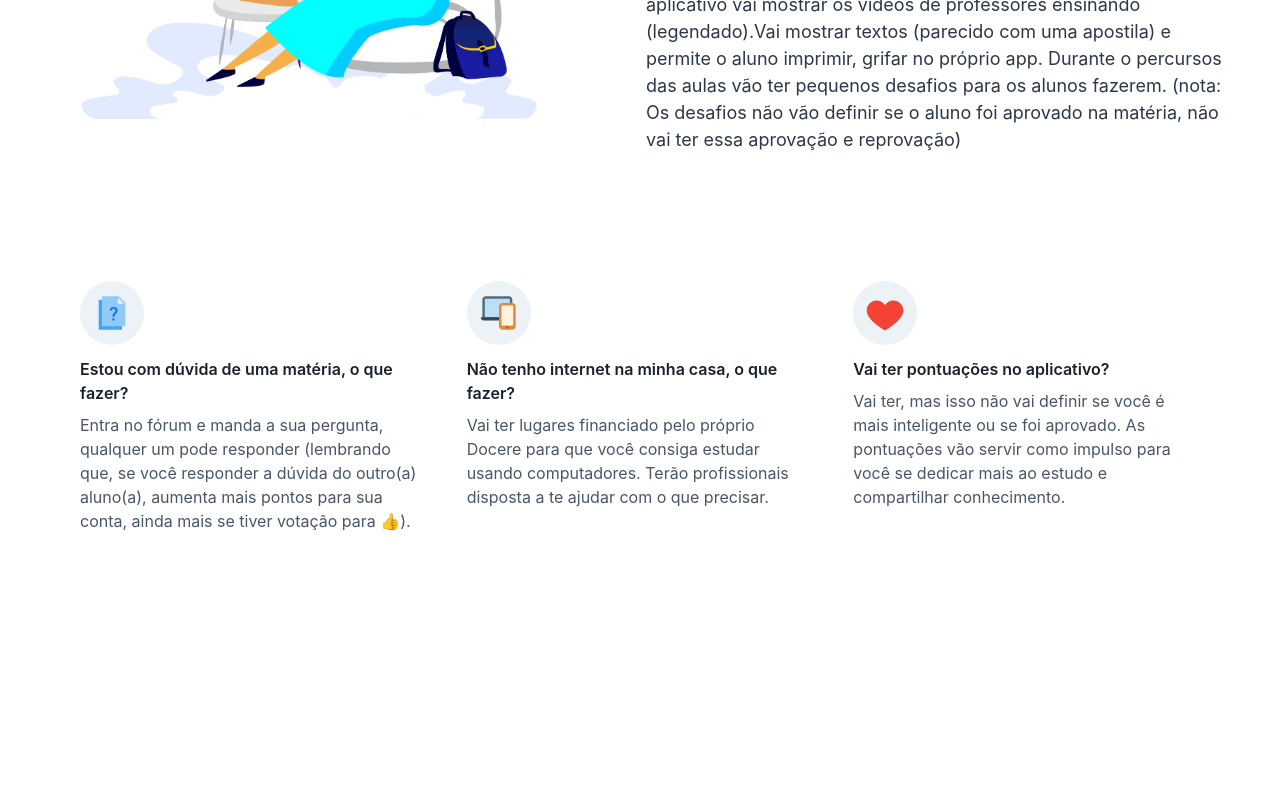
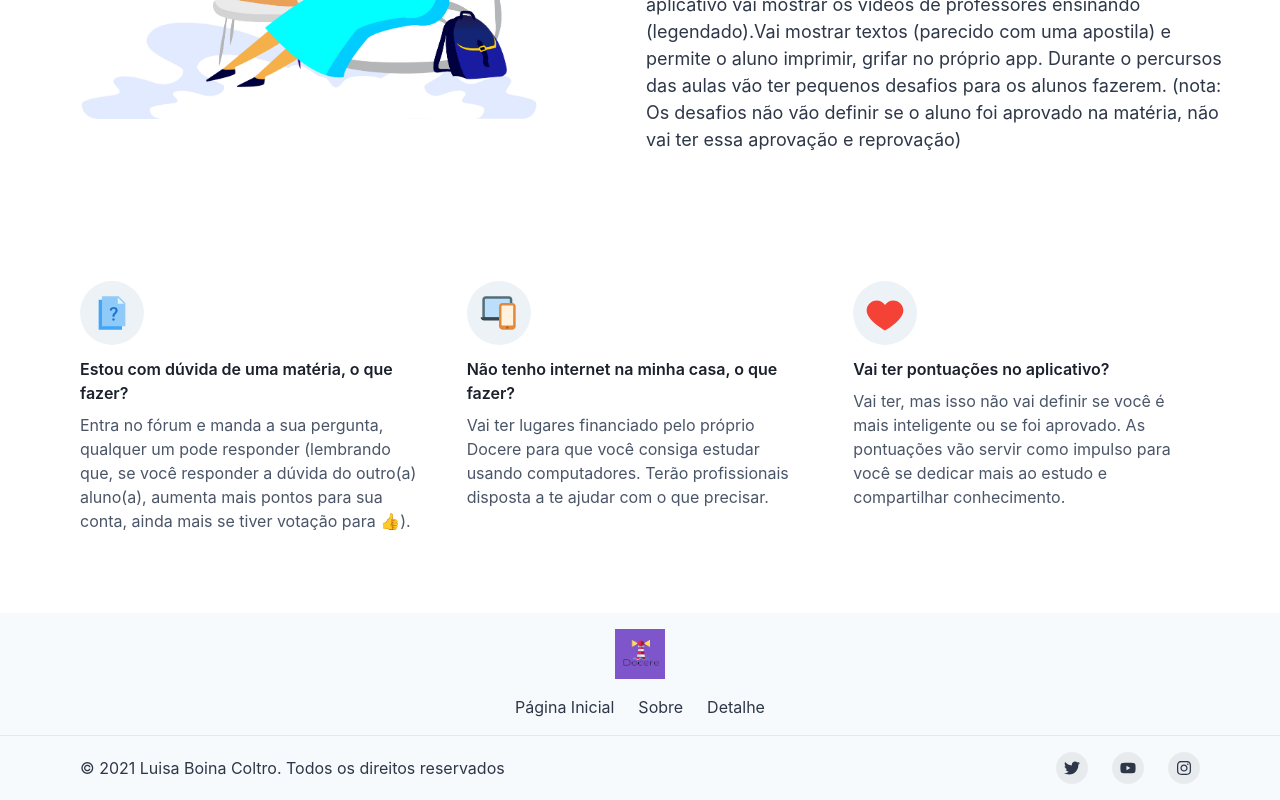
Before and after one commit to LuhBC-pixel/Docere, a Next.js app: page / in a window 1280 px wide. Shown: the part 1180-1980 px from the top of the page. Before the commit the page ends 1793 px from the top, so only its background shows below. Built offline with nearby package versions, Linux system fonts and the light colour scheme.

Commit message:
create footer

```diff
--- a/src/components/Footer.tsx
+++ b/src/components/Footer.tsx
@@ -1,3 +1,68 @@
-const Footer = () => {}
+import Image from 'next/image';
+import {
+  Box,
+  Container,
+  Link,
+  Stack,
+  Text,
+  useColorModeValue,
+} from '@chakra-ui/react';
+import { FaInstagram, FaTwitter, FaYoutube } from 'react-icons/fa';
+import FooterSocialButton from './Footer/FooterSocialButton';
+import Logo from '../assets/Docere-logo.png';
+
+const Footer = () => {
+  return (
+    <Box
+      bg={useColorModeValue('gray.50', 'gray.900')}
+      color={useColorModeValue('gray.700', 'gray.200')}
+    >
+      <Container
+        as={Stack}
+        maxW={'6xl'}
+        py={4}
+        spacing={4}
+        justify={'center'}
+        align={'center'}
+      >
+        <Image src={Logo} width={50} height={50} />
+        <Stack direction={'row'} spacing={6}>
+          <Link href={'#'}>Página Inicial</Link>
+          <Link href={'#about'}>Sobre</Link>
+          <Link href={'#details'}>Detalhe</Link>
+        </Stack>
+      </Container>
+
+      <Box
+        borderTopWidth={1}
+        borderStyle={'solid'}
+        borderColor={useColorModeValue('gray.200', 'gray.700')}
+      >
+        <Container
+          as={Stack}
+          maxW={'6xl'}
+          py={4}
+          direction={{ base: 'column', md: 'row' }}
+          spacing={4}
+          justify={{ base: 'center', md: 'space-between' }}
+          align={{ base: 'center', md: 'center' }}
+        >
+          <Text>© 2021 Luisa Boina Coltro. Todos os direitos reservados</Text>
+          <Stack direction={'row'} spacing={6}>
+            <FooterSocialButton label={'Twitter'} href={'#'}>
+              <FaTwitter />
+            </FooterSocialButton>
+            <FooterSocialButton label={'YouTube'} href={'#'}>
+              <FaYoutube />
+            </FooterSocialButton>
+            <FooterSocialButton label={'Instagram'} href={'#'}>
+              <FaInstagram />
+            </FooterSocialButton>
+          </Stack>
+        </Container>
+      </Box>
+    </Box>
+  );
+};
 
 export default Footer;
--- /dev/null
+++ b/src/components/Footer/FooterSocialButton.tsx
@@ -0,0 +1,36 @@
+import { ReactNode } from 'react';
+import {  chakra, useColorModeValue, VisuallyHidden } from '@chakra-ui/react';
+
+const FooterSocialButton = ({
+  children,
+  label,
+  href,
+}: {
+  children: ReactNode;
+  label: string;
+  href: string;
+}) => {
+  return (
+    <chakra.button
+      bg={useColorModeValue('blackAlpha.100', 'whiteAlpha.100')}
+      rounded={'full'}
+      w={8}
+      h={8}
+      cursor={'pointer'}
+      as={'a'}
+      href={href}
+      display={'inline-flex'}
+      alignItems={'center'}
+      justifyContent={'center'}
+      transition={'background 0.3s ease'}
+      _hover={{
+        bg: useColorModeValue('blackAlpha.200', 'whiteAlpha.200'),
+      }}
+    >
+      <VisuallyHidden>{label}</VisuallyHidden>
+      {children}
+    </chakra.button>
+  );
+};
+
+export default FooterSocialButton;
--- a/src/components/Navbar.tsx
+++ b/src/components/Navbar.tsx
@@ -47,7 +47,6 @@ const Navbar = () => {
             <a href='#'>Página Inicial</a>
             <a href='#about'>Sobre</a>
             <a href='#details'>Detalhe</a>
-            <a href='#contato'>Contato</a>
           </HStack>
         </HStack>
       </Flex>
@@ -58,7 +57,6 @@ const Navbar = () => {
             <a href='#'>Página Inicial</a>
             <a href='#about'>Sobre</a>
             <a href='#details'>Detalhe</a>
-            <a href='#contato'>Contato</a>
           </Stack>
         </Box>
       ) : null}
--- a/src/components/UI/Layout.tsx
+++ b/src/components/UI/Layout.tsx
@@ -34,6 +34,7 @@ const Layout = ({ children }: LayoutProps) => {
       <Navbar />
 
       <div>{children}</div>
+      <Footer />
     </>
   );
 };
--- a/src/pages/index.tsx
+++ b/src/pages/index.tsx
@@ -9,6 +9,7 @@ const Index: NextPage = () => {
       <Home />
       <About />
       <Details />
+
     </>
   );
 };
```
